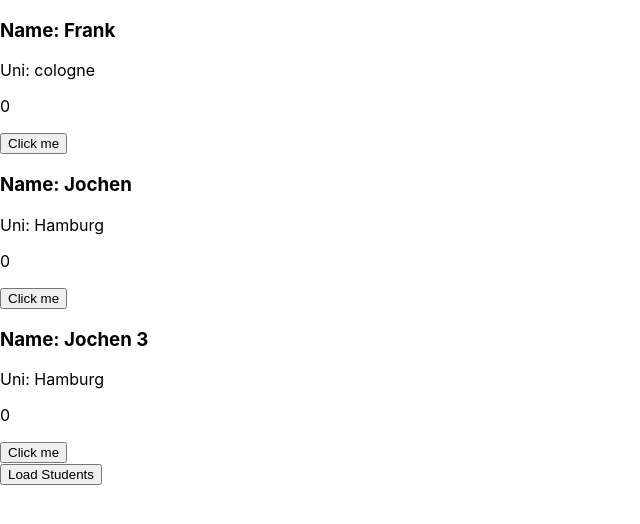
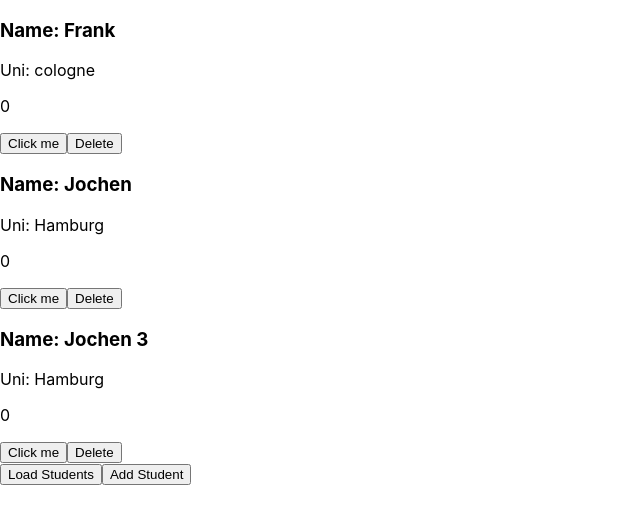
Before and after one commit to fabianschmauder/rem-java-21-1-react-start, a React (Create React App) app: page / in a window 1280 px wide. Both pictures are taken after a click on the button "Load Students". Shown: the top 524 px of the page, without its empty margins (0-640 px from the left). Built offline with nearby package versions, Linux system fonts and the light colour scheme.

Commit message:
Add and delete a student

```diff
--- a/src/App.js
+++ b/src/App.js
@@ -9,7 +9,12 @@ function App() {
         <div>
             {students.map(student => <StudentCard key={student.id}
                                                   title={"Name: " + student.name}
-                                                  description={"Uni: " + student.uni}/>)}
+                                                  description={"Uni: " + student.uni}
+                                                  onDelete={()=> {
+                                                      const updatedList = students.filter(item => item.id !== student.id);
+                                                      setStudents(updatedList)
+                                                  }}
+            />)}
 
             <button onClick={() =>
                 setStudents([
@@ -32,6 +37,13 @@ function App() {
                 )}>
                 Load Students
             </button>
+            <button onClick={() => {
+                const updatedList = [...students, {id: "new-id", name:"new student", uni: "super uni"}];
+                setStudents(updatedList)
+            } }>
+                Add Student
+            </button>
+
         </div>
     );
 }
--- a/src/components/StudentCard.js
+++ b/src/components/StudentCard.js
@@ -1,6 +1,6 @@
 import {useState} from "react";
 
-function StudentCard({title, description}) {
+function StudentCard({title, description,onDelete}) {
     const [clicked, setClicked] = useState(0);
     return <article>
         <h3>{title}</h3>
@@ -9,6 +9,8 @@ function StudentCard({title, description}) {
         <button onClick={() => {
              setClicked(clicked + 1)
         }}> Click me</button>
+
+        <button onClick={onDelete}> Delete</button>
     </article>
 }
 
```
